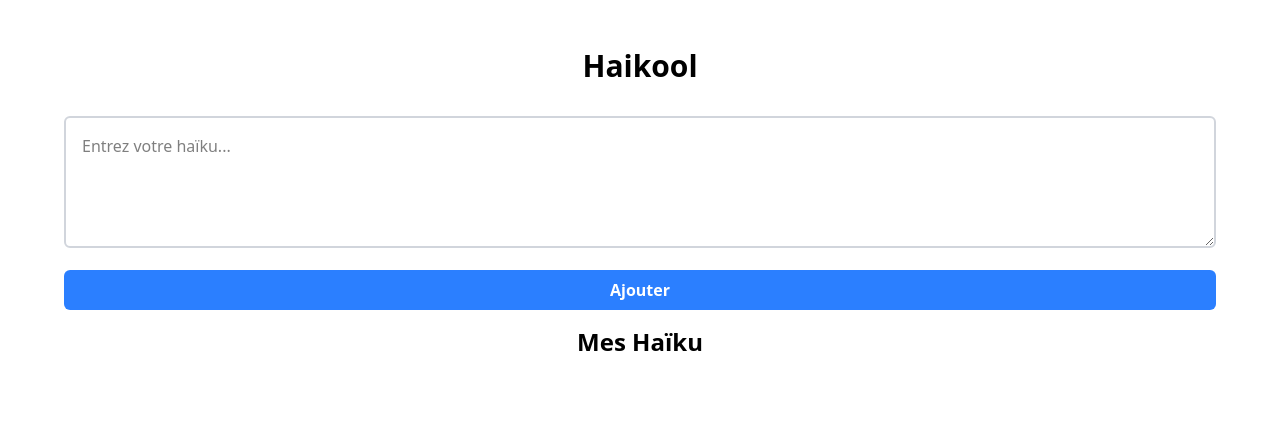
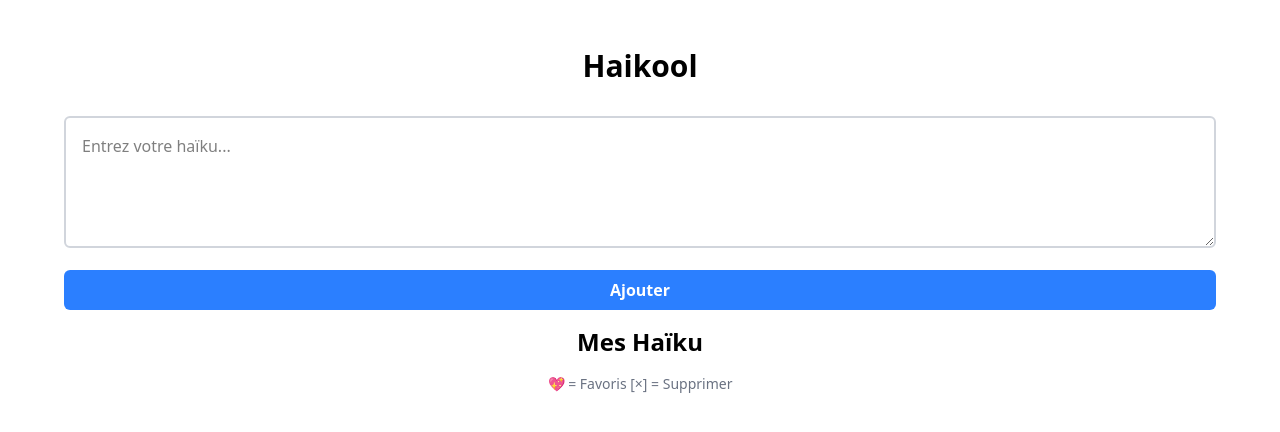
Before and after one commit to TristanDeschamp/Haikool, a React (Vite) app: page / in a window 1280 px wide. Shown: the top 432 px of the page. Built offline with nearby package versions, Linux system fonts and the light colour scheme.

Commit message:
Initial Commit

```diff
--- a/src/App.jsx
+++ b/src/App.jsx
@@ -93,6 +93,11 @@ function App() {
           toggleFavorite={toggleFavorite}
           deleteHaiku={deleteHaiku}
         />
+
+        {/* Ligne expliquant les icônes sous toute la liste */}
+        <div className="text-sm text-gray-500 mt-4">
+          <p>💖 = Favoris  [×] = Supprimer</p>
+        </div>
       </div>
     </>
   )
```
